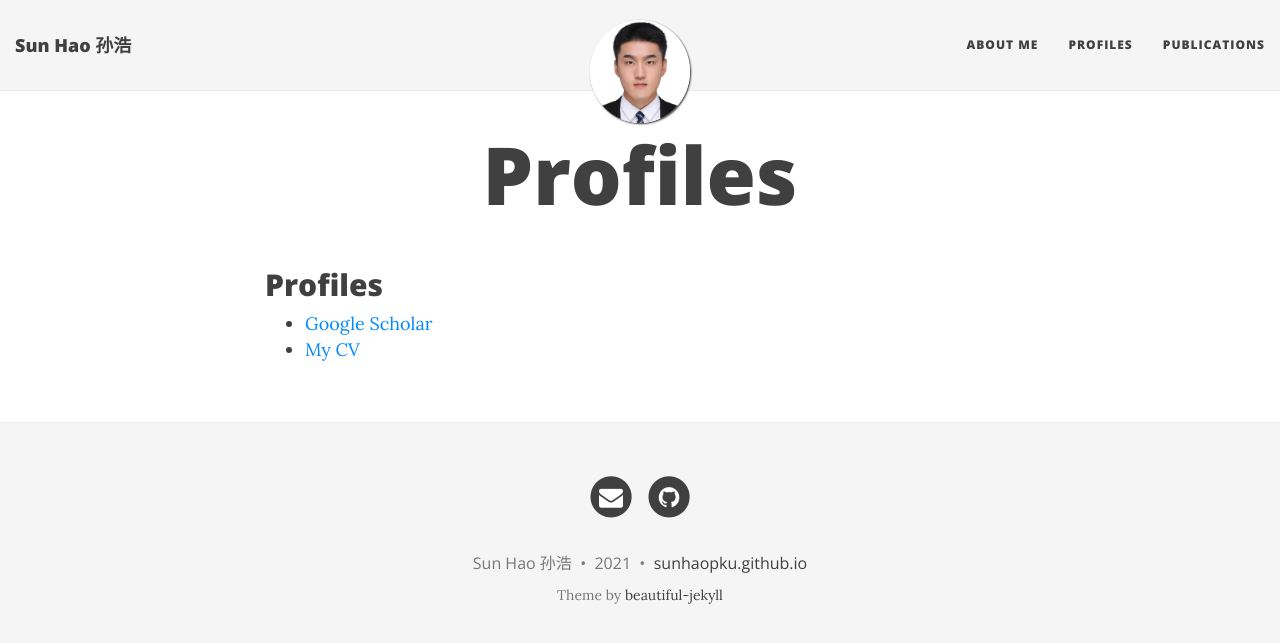
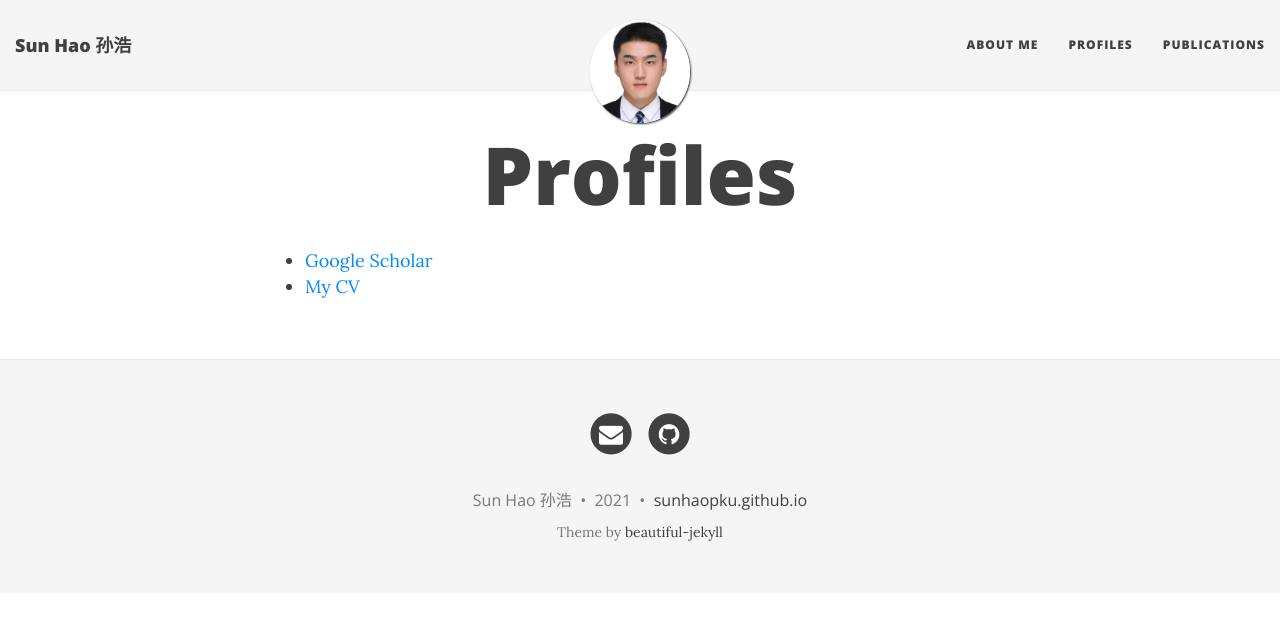
Before and after one commit to sunhaopku/sunhaopku.github.io, a Jekyll site: the page built from Profiles.md, in a window 1280 px wide. Shown: the top 643 px of the page. Built offline with Jekyll 4.4.1, drawn with Linux system fonts in a browser that asks for light colours; nearby versions of some CDN libraries.

Commit message:
Update Profiles.md

```diff
--- a/Profiles.md
+++ b/Profiles.md
@@ -3,6 +3,5 @@ layout: page
 title: Profiles
 ---
 
-## Profiles
 * [Google Scholar](https://scholar.google.com/citations?hl=zh-CN&user=at9AB50AAAAJ)
 * [My CV](resources/cv_suhao.pdf)
```
